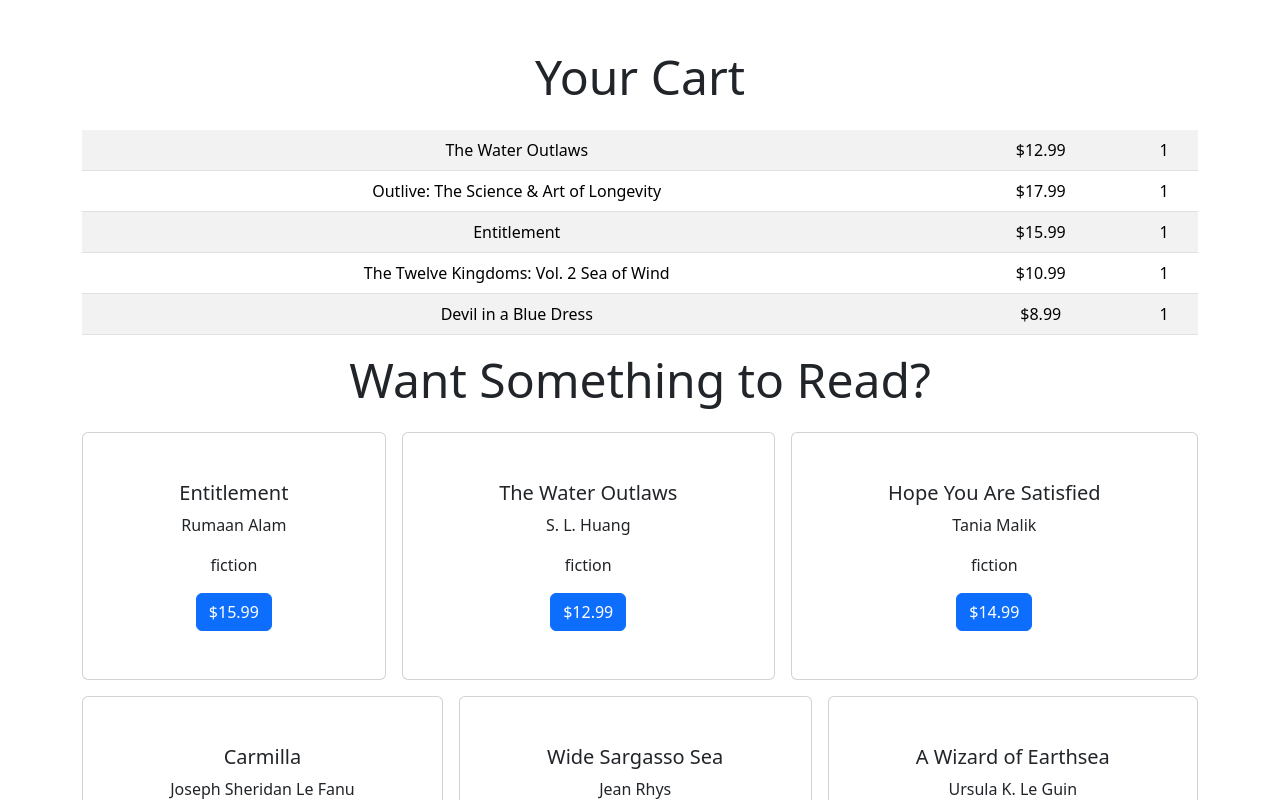
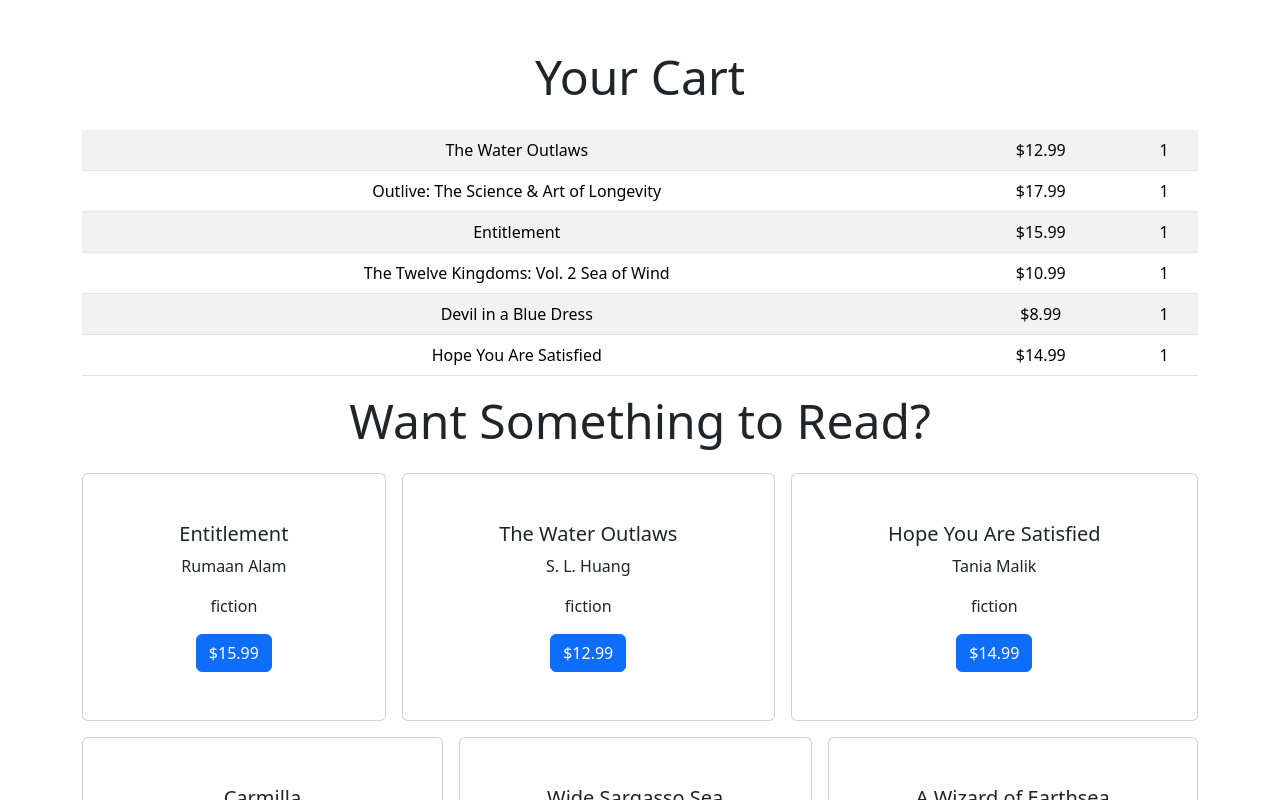
Before and after one commit to richhell/finalproject-react-ts, a React (Vite) app: page / in a window 1280 px wide. Shown: the top 800 px of the page. Built offline with nearby package versions, Linux system fonts and the light colour scheme; data requests are answered from the project's data file.

Commit message:
Added spinner, error checking, and table for displaying cart items.

```diff
--- a/db.json
+++ b/db.json
@@ -24,8 +24,12 @@
       "productId": 11,
       "quantity": 1,
       "id": 8
+    },
+    {
+      "productId": 3,
+      "quantity": 1,
+      "id": 9
     }
-
   ],
   "books": [
     {
--- a/src/App.css
+++ b/src/App.css
@@ -4,13 +4,13 @@
   padding: 2rem;
   text-align: center;
 }
-
+.spinner-container {
+  display: flex;
+  justify-content: center;
+  align-items: center;
+}
 
 
 .card {
   padding: 2em;
 }
-
-.read-the-docs {
-  color: #888;
-}
--- a/src/App.tsx
+++ b/src/App.tsx
@@ -9,7 +9,6 @@ import type { BookItem } from './types';
 export default function App() {
   const [cartItems, setCartItems] = useState<CartItem[]>([]);
   const [books, setBooks] = useState<BookItem[]>([]);
-
 
   return (
     <div className="container mt-3">
--- a/src/components/CartList.tsx
+++ b/src/components/CartList.tsx
@@ -1,5 +1,7 @@
 import { CartItem } from "../types";
 import { useEffect } from "react";
+import { useState } from "react";
+import { Spinner } from "react-bootstrap";
 import type { BookItem } from "../types";
 import CartItemRow from "./CartItemRow";
 const bookData = "http://localhost:3000/";
@@ -11,12 +13,24 @@ type Props = {
 
 }
 export default function CartList({ cartItems, setCartItems, books }: Props) {
+    const [loading, setLoading] = useState(false);
+    const [error, setError] = useState<null | string>(null);
 
      useEffect( () => {
         const asyncFunction = async () => {
-          const response = await fetch(bookData + "cart");
-          const data = await response.json()
-          setCartItems(data);
+            setLoading(true);
+            try {
+                const response = await fetch(bookData + "cart");
+                if (!response.ok) {
+                    setError("Uh-oh! Something went wrong. " + response.statusText);
+                } else {
+                const data = await response.json()
+                setCartItems(data);
+                }
+            } catch (error: any) {
+                setError("Uh-oh! Something went wrong. " + error.message);
+            }
+            setLoading(false);
         }
         asyncFunction();
       }, []
@@ -24,6 +38,15 @@ export default function CartList({ cartItems, setCartItems, books }: Props) {
     );
 
     return(
+        <>
+        {loading ? (
+            <div className="spinner-container">
+            <Spinner variant="primary" />
+          </div>
+        )
+         : error ? (
+            <p className="alert alert-danger">{error}</p> ) :
+         (
         <table className="table table-striped">
             <tbody>
             {cartItems.map(item => (
@@ -34,5 +57,10 @@ export default function CartList({ cartItems, setCartItems, books }: Props) {
             ))}
             </tbody>
         </table>
+
+        )
+
+         }
+        </>
     )
 }
--- a/src/components/ProductList.tsx
+++ b/src/components/ProductList.tsx
@@ -1,4 +1,6 @@
 import { useEffect } from "react";
+import { useState } from "react";
+import { Spinner } from "react-bootstrap";
 import type { BookItem, CartItem } from "../types";
 const bookData = "http://localhost:3000/";
 
@@ -9,13 +11,29 @@ type Props = {
     setBooks: (newValue: BookItem[]) => void
 }
 export default function ProductList({ setCartItems, cartItems, books, setBooks }: Props) {
+      const [loading, setLoading] = useState(false);
+      const [isAdding, setIsAdding] = useState(false);
+      const [error, setError] = useState<null | string>(null);
+
 
     // Render the list of books.
   useEffect( () => {
     const asyncFunction = async () => {
+      setLoading(true);
+      try {
           const response = await fetch(bookData + "books");
+
+          if (!response.ok) {
+            setError("Uh-oh! Something went wrong. " + response.statusText);
+          } else {
             const data = await response.json()
             setBooks(data);
+            setError(null);
+      }
+    } catch (error: any) {
+      setError("Uh-oh! Something went wrong. " + error.message);
+    }
+    setLoading(false);
   }
     asyncFunction();
   }, []);
@@ -26,6 +44,8 @@ export default function ProductList({ setCartItems, cartItems, books, setBooks }
       productId: productId,
       quantity: 1,
     }
+    setIsAdding(true);
+    try {
       const response = await fetch(bookData + "cart", {
         method: "POST",
         body: JSON.stringify(newCartItem),
@@ -33,13 +53,24 @@ export default function ProductList({ setCartItems, cartItems, books, setBooks }
           "Content-Type": "application/json",
         },
       })
+      if (!response.ok) {
+        setError("Uh-oh! Something went wrong. " + response.statusText);
+      } else {
       const newlyCreatedCartItem = await response.json()
       setCartItems( [...cartItems, newlyCreatedCartItem] )
       }
-
+    } catch (error: any) {
+      setError("Uh-oh! Something went wrong. " + error.message);
+    }
+    setIsAdding(false);
+  }
     return(
         <div className="d-flex flex-wrap gap-3">
-
+        {loading &&
+          <div className="spinner-container">
+            <Spinner variant="primary" />
+          </div>}
+        {error && <p className="alert alert-danger">{error}</p>}
         { books.map(book => (
             <div className="card flex-grow-1" key={book.id}>
               <div className="card-body">
@@ -48,14 +79,18 @@ export default function ProductList({ setCartItems, cartItems, books, setBooks }
                 <p className="card-text">{book.genre}</p>
                 <button
                 className="btn btn-primary"
+                disabled={isAdding}
                 onClick={() => addToCart(book.id)}
-
               >
                 ${book.price.toFixed(2)}</button>
               </div>
 
             </div>
-          )) }
+          ))
+        }
+
         </div>
         )
+
+
 }
```
Lines whose indentation alone changed are shown as unchanged.
